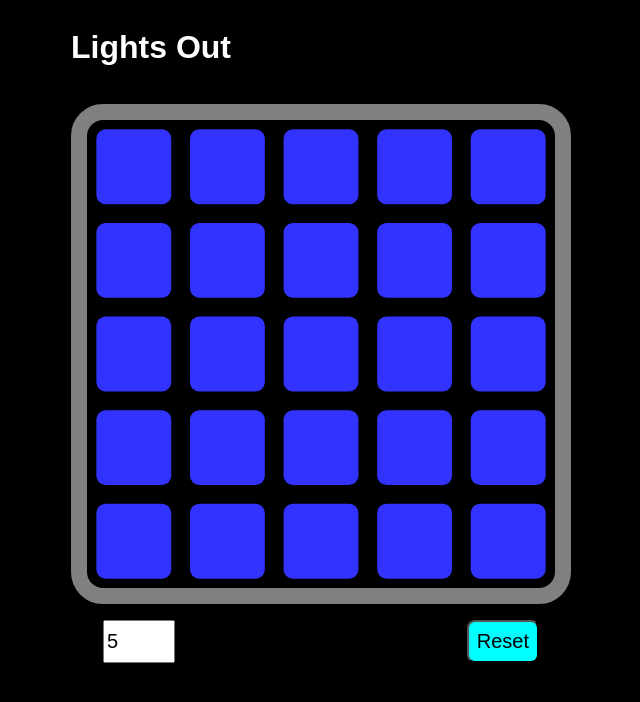
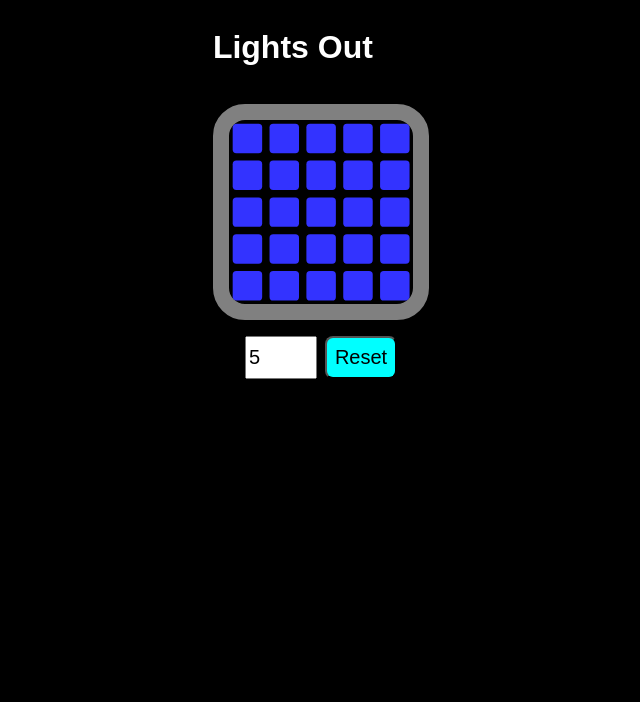
Before and after one commit to DeedleFake/lights-out, a React (Create React App) app: page / in a window 1280 px wide. Shown: the top 702 px of the page, without its empty margins (319-959 px from the left). Built offline with nearby package versions, Linux system fonts and the light colour scheme.

Commit message:
Better scaling.

```diff
--- a/src/App.js
+++ b/src/App.js
@@ -37,8 +37,10 @@
 	)
 
 	return (
-		<div style={{ display: 'flex', flexDirection: 'column', alignItems: 'center' }}>
-			<div style={{ display: 'flex', flexDirection: 'column', width: 500 }}>
+		<div
+			style={{ display: 'flex', flexDirection: 'column', alignItems: 'center' }}
+		>
+			<div style={{ display: 'flex', flexDirection: 'column', maxWidth: 600 }}>
 				<h1>Lights Out</h1>
 
 				<svg
@@ -83,7 +85,7 @@
 						flexDirection: 'row',
 						justifyContent: 'space-between',
 						marginTop: 16,
-							padding: '0 32px',
+						padding: '0 32px',
 					}}
 				>
 					<input
```
